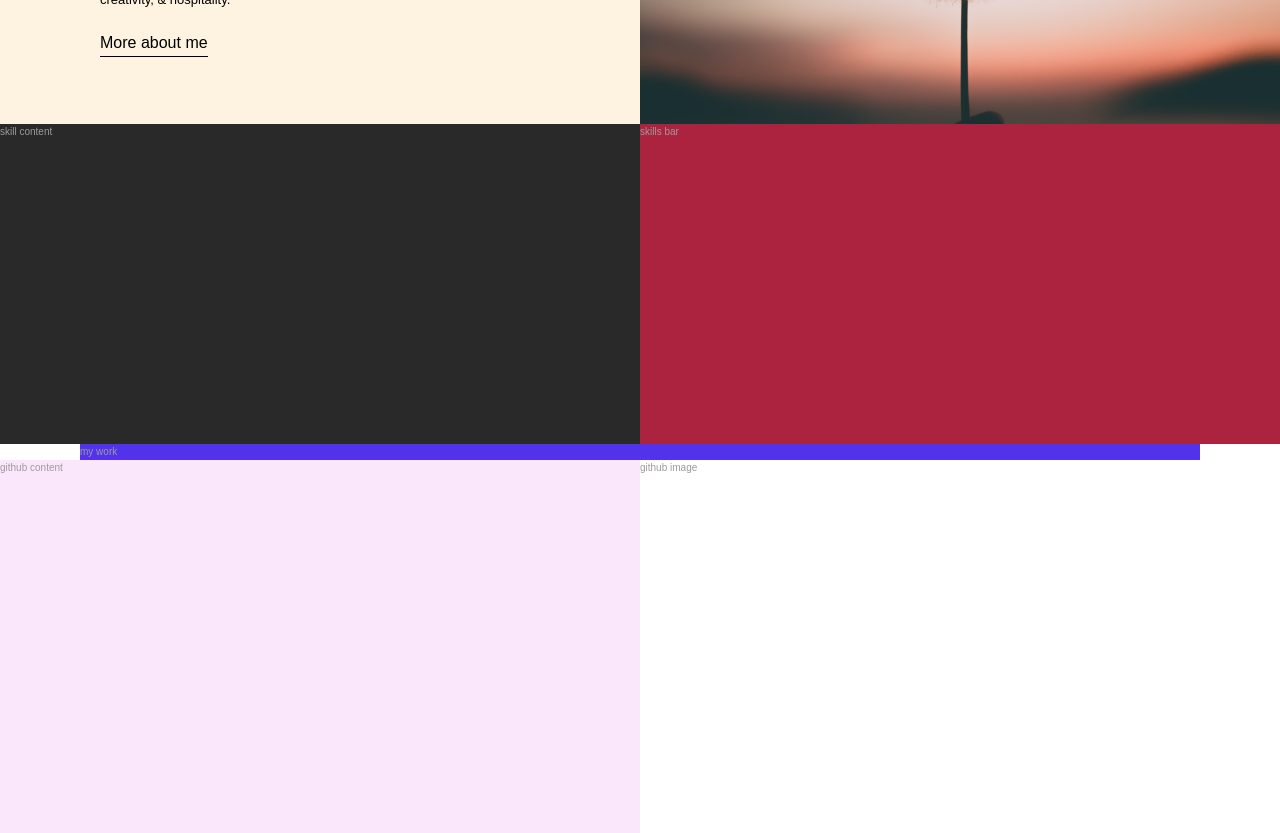
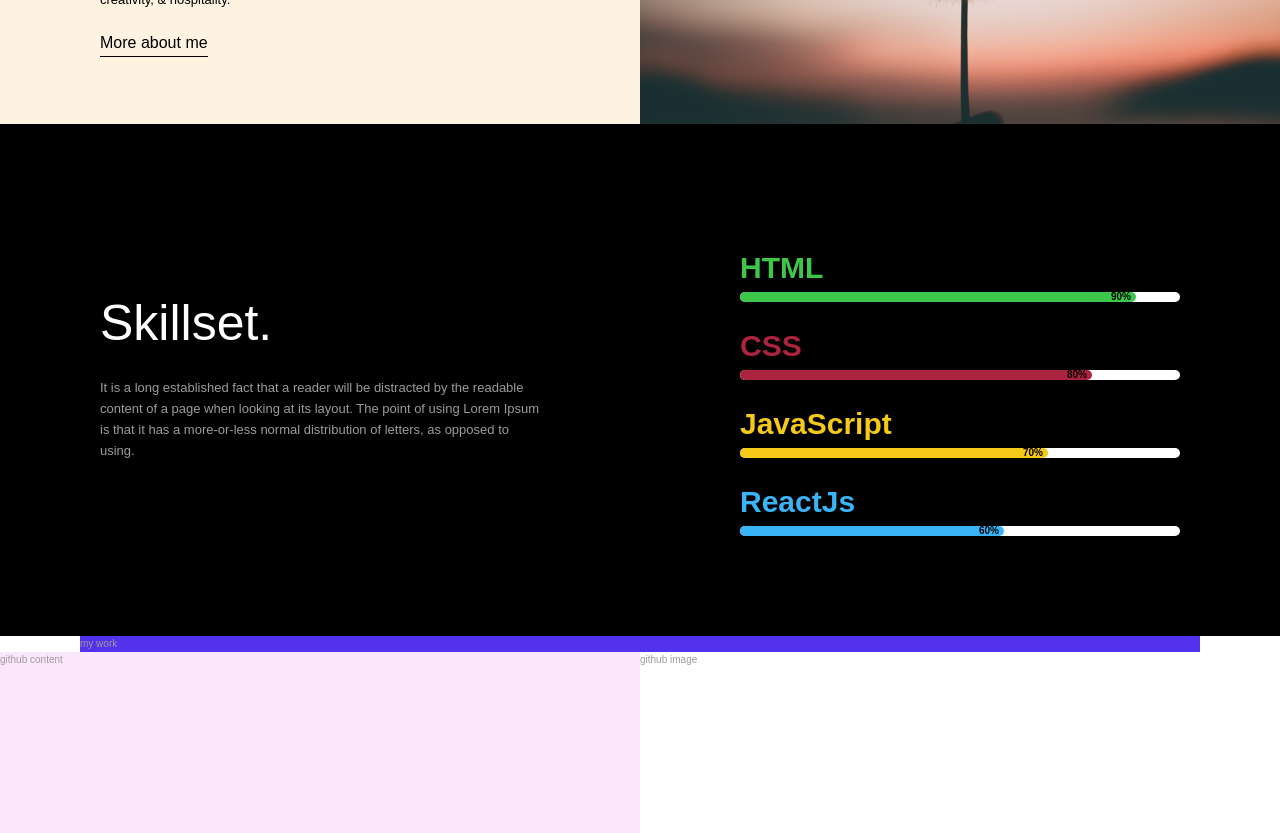
Before and after one commit to Khandaker007/porfolio, a React (Vite) app: page / in a window 1280 px wide. Shown: the part 1300-2133 px from the top of the page. Built offline with nearby package versions, Linux system fonts and the light colour scheme.

Commit message:
created skill bar component and skill section is completed

```diff
--- /dev/null
+++ b/src/components/skill-bar/skill-bar.component.jsx
@@ -0,0 +1,27 @@
+import React from 'react'
+
+import './skill-bar.style.scss'
+import '../../sass/typography.scss'
+
+
+const SkillBar = ({type, percentage,color}) => (
+    <div className="skill-bar">
+        <h1 style={{color: `${color}`}} className="heading-3">{type}</h1>
+        <div className="progress">
+            <div style={{width:`${percentage}%`,
+                         height:'1rem',
+                         borderRadius:'1rem',
+                         paddingRight:'.5rem',
+                         backgroundColor:`${color}`,
+                         display: 'flex',
+                         justifyContent: 'flex-end',
+                         alignItems: 'center'
+                        }} >
+                <span>{percentage}%</span>
+            </div>
+        </div>
+
+    </div>
+)
+
+export default SkillBar;
--- /dev/null
+++ b/src/components/skill-bar/skill-bar.style.scss
@@ -0,0 +1,22 @@
+.progress{
+    background-color: white;
+    height: 1rem;
+    border-radius: 1rem;
+}
+
+.progress-bar{
+    height: 1rem;
+    width: 80%;
+    border-radius: 1rem;
+    padding: 0 .5rem;
+
+    display: flex;
+    justify-content: flex-end;
+    align-items: center;
+
+
+}
+span{
+    color: black;
+    font-weight: 600;
+}
--- a/src/pages/home/home-page.component.jsx
+++ b/src/pages/home/home-page.component.jsx
@@ -2,6 +2,7 @@ import React from 'react'
 
 // COMPONENTS
 import CustomButton from '../../components/custom-button/custom-button.component'
+import SkillBar from '../../components/skill-bar/skill-bar.component'
 
 // IMAGE
 import myPhoto from '../../asset/image/Khandaker.jpg'
@@ -45,10 +46,14 @@ const HomePage = () => (
             <img className='image' src={phylosophyImage} alt="phylosophy image" />
         </div>
         <div className="skills-content">
-            skill content
+            <h1 className="heading-1">Skillset.</h1>
+            <p className="text">It is a long established fact that a reader will be distracted by the readable content of a page when looking at its layout. The point of using Lorem Ipsum is that it has a more-or-less normal distribution of letters, as opposed to using.</p>
         </div>
         <div className="skills-bar">
-            skills bar
+            <SkillBar type='HTML' percentage={90} color='#3CC74B' />
+            <SkillBar type='CSS' percentage={80} color='#AC233F'/>
+            <SkillBar type='JavaScript' percentage={70} color='#F4C917'/>
+            <SkillBar type='ReactJs' percentage={60} color='#39B4F8'/>
         </div>
         <section className='my-work'>
             my work
--- a/src/pages/home/home-page.style.scss
+++ b/src/pages/home/home-page.style.scss
@@ -8,7 +8,7 @@
     // background-color: $color-primary;
 
     display: grid;
-    grid-template-rows: 90vh 25vw 30vw 25vw min-content 30vw 25vw 40vw repeat(2, min-content);
+    grid-template-rows: 90vh 25vw 30vw min-content min-content 30vw 25vw 40vw repeat(2, min-content);
     grid-template-columns: [full-start] 1fr [center-start] repeat(8, [col-start] minmax(14rem, 1fr) [col-end] ) [center-end] 1fr [full-end];
 }
 
@@ -114,12 +114,23 @@
     }
 }
 .skills-content{
-    background-color: $color-grey-light-3;
+    background-color: $color-primary;
     grid-column: full-start / col-start 5;
+
+    padding: 10rem;
+
+    display: flex;
+    flex-direction: column;
+    justify-content: center;
+    gap: 3rem;
 }
 .skills-bar{
-    background-color: $color-red;
+    background-color: $color-primary;
     grid-column: col-start 5 / full-end;
+
+    padding: 10rem;
+
+
 }
 .my-work{
     background-color: $color-secondary;
```
